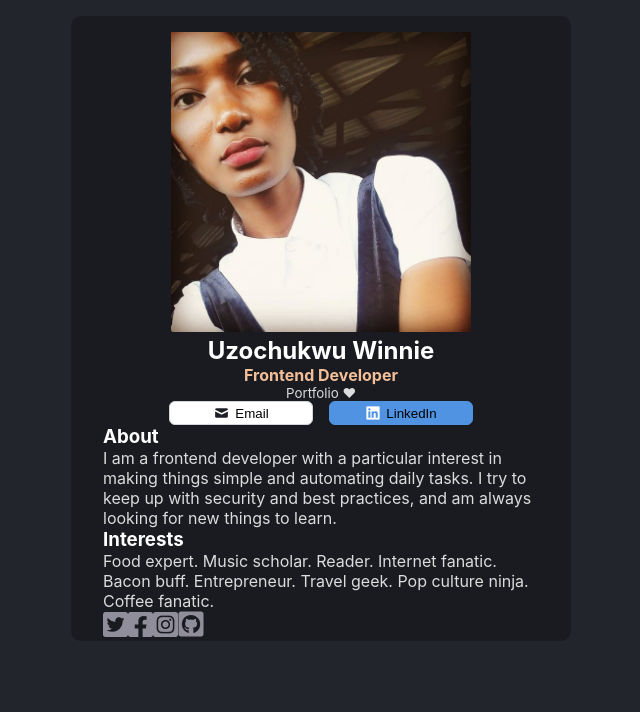
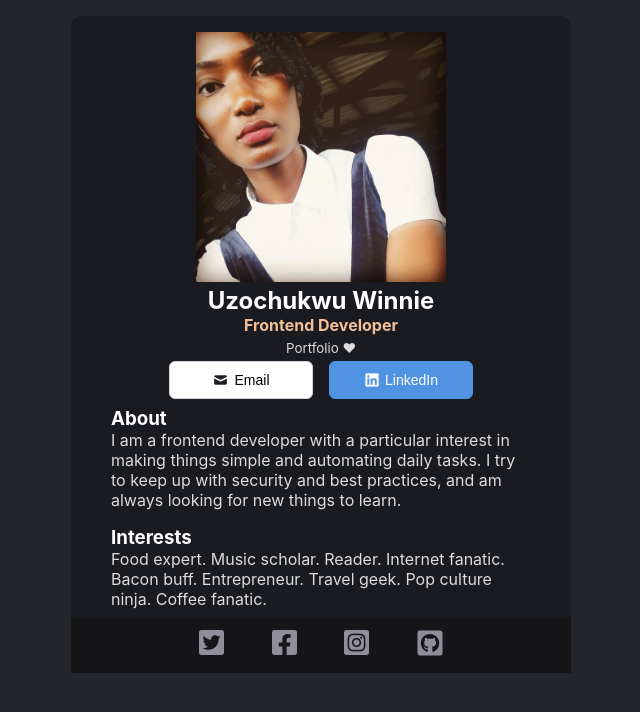
Before and after one commit to Wineshuga/business-card, a React (Create React App) app in the folder business-card/: page / in a window 1280 px wide. Shown: the top 712 px of the page, without its empty margins (319-959 px from the left). Built offline with nearby package versions, Linux system fonts and the light colour scheme.

Commit message:
feat: add links to buttons refactor: add new div in app.js style: desktop view complete

```diff
--- a/business-card/src/App.css
+++ b/business-card/src/App.css
@@ -18,11 +18,14 @@ body {
 }
 
 .App {
+  max-width: 500px;
   margin: auto;
-  max-width: 500px;
+}
+
+.main {
   background: #1A1B21;
   padding: 0 2rem;
-  border-radius: 10px;
+  border-radius: 10px 10px 0 0;
 }
 
 .card {
@@ -33,8 +36,8 @@ body {
 }
 
 .card--img_profile {
-  width: 300px;
-  height: 300px;
+  width: 250px;
+  height: 250px;
 }
 
 .card--title {
@@ -48,11 +51,16 @@ body {
 .card--title_link > a {
   color: #DCDCDC;
   display: block;
+  margin: 5px;
+}
+
+.card--title_link:hover > a {
+  color: #5093E2;
 }
 
 button {
   width: 9rem;
-  padding: 3px;
+  padding: 10px;
   box-shadow: 0px 1px 2px rgba(0, 0, 0, 0.05);
   border-radius: 6px;
   display: inline-flex;
@@ -60,6 +68,7 @@ button {
   justify-content: center;
   flex-direction: row;
   gap: 5px;
+  font-size: 14px;
 }
 
 .card--button_email {
@@ -68,9 +77,35 @@ button {
   border: 1px solid #D1D5DB;
 }
 
+.card--button_email:hover {
+  background-color: #5093E2;
+  border: 1px solid #5093E2;
+  cursor: pointer;
+}
+
 .card--button_linkedin {
   background: #5093E2;
   border: 1px solid #5093E2;
+  color: #ffffff;
+
+}
+
+.card--button_linkedin:hover {
+  background-color: #F3BF99;
+  border: 1px solid #F3BF99;
+  cursor: pointer;
+}
+
+.about, .interests {
+  text-align: left;
+  padding: 0.5rem;
+}
+
+footer {
+  display: flex;
+  background-color: #161619;
+  padding: 0.8rem 5rem;
+  justify-content: space-evenly;
 }
 
 @media screen and (max-width: 750px) and (min-width: 250px) {
--- a/business-card/src/App.js
+++ b/business-card/src/App.js
@@ -9,16 +9,18 @@ import Footer from './Components/Footer';
 function App() {
   return (
     <div className="App">
+      <div className="main">
         <section className="card">
           <img className="card--img_profile" src={me} alt="Winnie" />
           <h1 className="card--title">Uzochukwu Winnie</h1>
           <h4 className="card--title_sub">Frontend Developer</h4>
-        <small className="card--title_link"><a href='https://wineshuga.netlify.app'>Portfolio ❤</a></small>
-        <button className="card--button_email"><img src={email} alt="" />Email</button>
-        <button className="card--button_linkedin"><img src={linkedin} alt="" />LinkedIn</button>
-      </section>
+          <small className="card--title_link"><a href='https://wineshuga.netlify.app' target="_blank" rel="noreferrer">Portfolio ❤</a></small>
+          <a href='mailto:uzochukwuwinnie@gmail.com' rel="noreferrer"><button className="card--button_email"><img src={email} alt="" />Email</button></a>
+          <a href='https://www.linkedin.com/in/uziwinnie' target="_blank" rel="noreferrer"><button className="card--button_linkedin"><img src={linkedin} alt="" />LinkedIn</button></a>
           <About />
           <Interests />
+        </section>
+      </div>
       <Footer />
     </div>
   );
--- a/business-card/src/Components/Footer.js
+++ b/business-card/src/Components/Footer.js
@@ -5,13 +5,13 @@ import github from "../Assets/GitHub Icon.png";
 
 function Footer() {
     return (
-      <footer>
-        <img src={twitter} alt="twitter" />
-        <img src={facebook} alt="facebook" />
-        <img src={instagram} alt="instagram" />
-        <img src={github} alt="github" />
-      </footer>
+        <footer>
+            <a href="https://www.twitter.com/wineshuga" target="_blank" rel="noreferrer"><img src={twitter} alt="twitter" /></a>
+            <a href="https://www.facebook.com/uzochukwwinnie" target="_blank" rel="noreferrer"><img src={facebook} alt="facebook" /></a>
+            <a href="https://www.instagram.com/wineshuga" target="_blank" rel="noreferrer"><img src={instagram} alt="instagram" /></a>
+            <a href="https://github.com/wineshuga" target="_blank" rel="noreferrer"><img src={github} alt="github" /></a>
+        </footer>
     );
-  }
+}
 
-  export default Footer;
+export default Footer;
```
Lines whose indentation alone changed are shown as unchanged.
